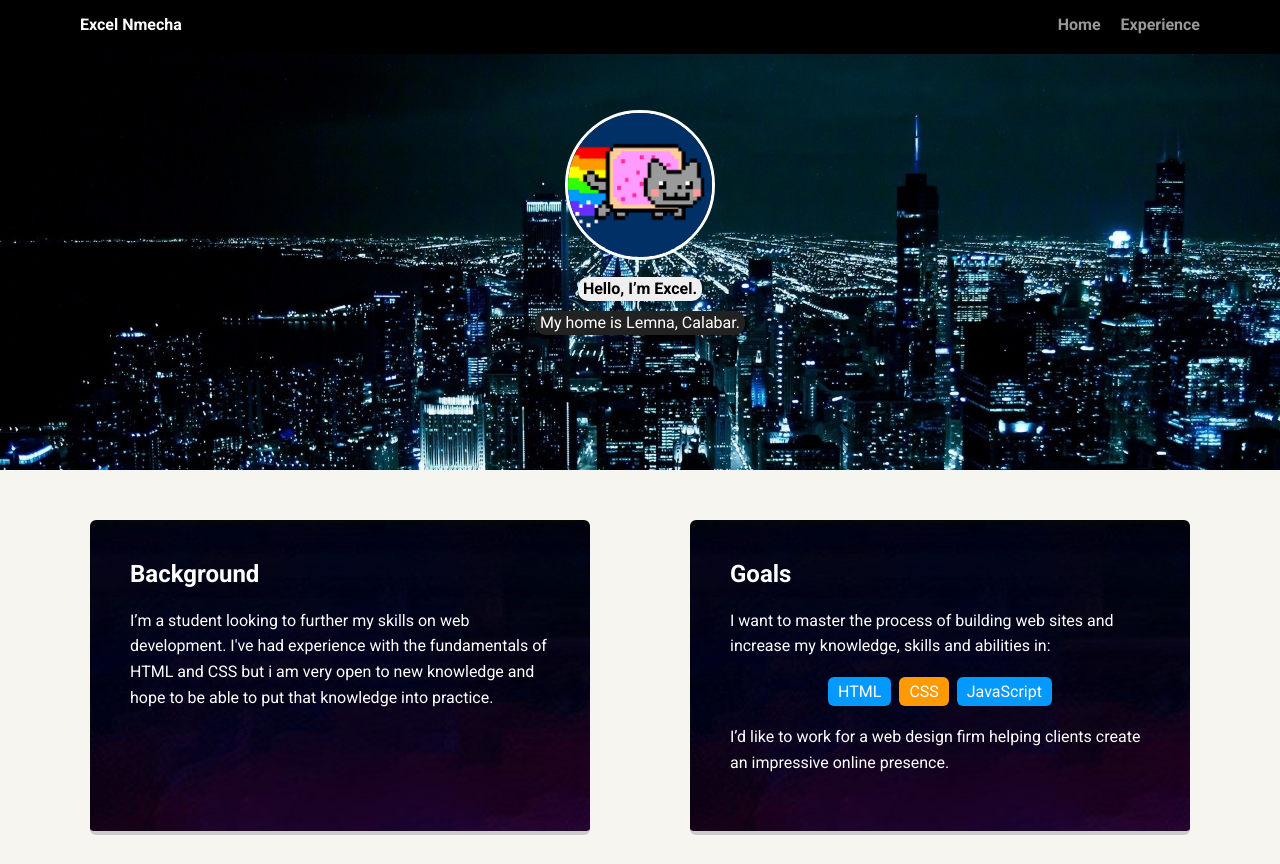
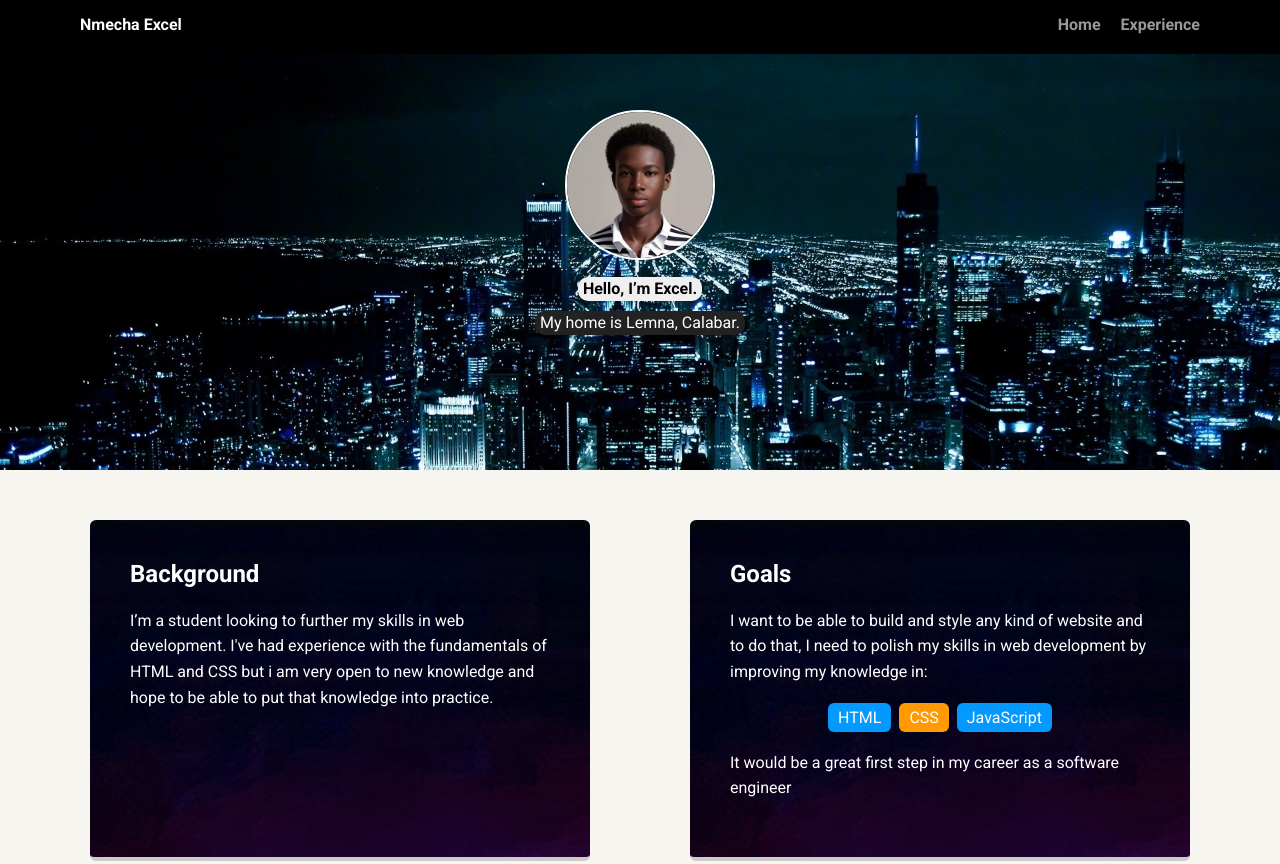
Before and after one commit to nmechaexcel/TreehouseProject1, a plain HTML site: page portfolio_update_v1/index.html in a window 1280 px wide. Shown: the top 864 px of the page. Drawn offline with Linux system fonts and the light colour scheme; a web font is replaced by a local one.

Commit message:
Added new page and edited HTML and CSS

```diff
--- a/portfolio_update_v1/index.html
+++ b/portfolio_update_v1/index.html
@@ -5,42 +5,41 @@
   <title>Jane Smith's Profile</title>
   <meta name="viewport" content="width=device-width, initial-scale=1.0">
   <link rel="stylesheet" href="styles.css">
-  <link href="https://fonts.googleapis.com/css?family=Muli%7CRoboto:400,300,500,700,900" rel="stylesheet"></head>
+  <link href="https://fonts.googleapis.com/css?family=Muli%7CRoboto:400,300,500,700,900" rel="stylesheet">
+</head>
   <body>
 
-    <div class="main-nav">
+    <nav class="main-nav">
         <ul class="nav">
-          <li class="name">Excel Nmecha</li>
+          <li class="name">Nmecha Excel</li>
           <li><a href="#">Home</a></li>
-          <li><a href="#">Experience</a></li>
+          <li><a href="experience.html" target="_blank">Experience</a></li>
         </ul>
-    </div>
+    </nav>
 
     <header>
-      <img src="images/me.png" alt="Drawing of Jane Smith" class="profile-image">
+      <img src="images/profile.png" alt="Drawing of Nmecha Excel" class="profile-image">
       <h1 class="tag name">Hello, I’m Excel.</h1>
       <p class="tag location">My home is Lemna, Calabar.</p>
     </header>
 
     <main class="flex">
-      <div class="card">
+      <article class="card">
         <h2>Background</h2>
-        <p>I’m a student looking to further my skills on web development. I've had experience with the fundamentals of HTML and CSS but i am very open to new knowledge and hope to be able to put that knowledge into practice.
-</p>
-      </div>
+        <p>I’m a student looking to further my skills in web development. I've had experience with the fundamentals of HTML and CSS but i am very open to new knowledge and hope to be able to put that knowledge into practice.</p>
+      </article>
 
-      <div class="card">
+      <section class="card">
         <h2>Goals</h2>
-        <p>I want to master the process of building web sites and increase my knowledge, skills and abilities in:</p>
+        <p>I want to be able to build and style any kind of website and to do that, I need to polish my skills in web development by improving my knowledge in:</p>
         <ul class="skills">
           <li>HTML</li>
           <li>CSS</li>
           <li>JavaScript</li>
 
         </ul>
-        <p>I’d like to work for a web design firm helping clients create an impressive online presence.</p>
-      </div>
-
+        <p>It would be a great first step in my career as a software engineer</p>
+      </section>
     </main>
     <footer>
       <ul>
--- a/portfolio_update_v1/styles.css
+++ b/portfolio_update_v1/styles.css
@@ -70,11 +70,11 @@ header .profile-image {
   width: 150px;
   height: 150px;
   border-radius: 50%;
-  border: 3px solid white;
-  transition: all .5s;
+  border: 2px solid white;
+  transition: all 1s;
 }
 header .profile-image:hover {
-  transform: scale(1.2) rotate(5deg);
+  transform: scale(1.1) rotate(2.5deg);
 }
 .tag {
   background-color: #efefef;
```
Also changed, not shown: portfolio_update_v1/experience.html (added, +21 -0 lines), portfolio_update_v1/images/linkedin.svg (deleted), portfolio_update_v1/images/me.png (deleted), portfolio_update_v1/images/twitter.svg (deleted).
